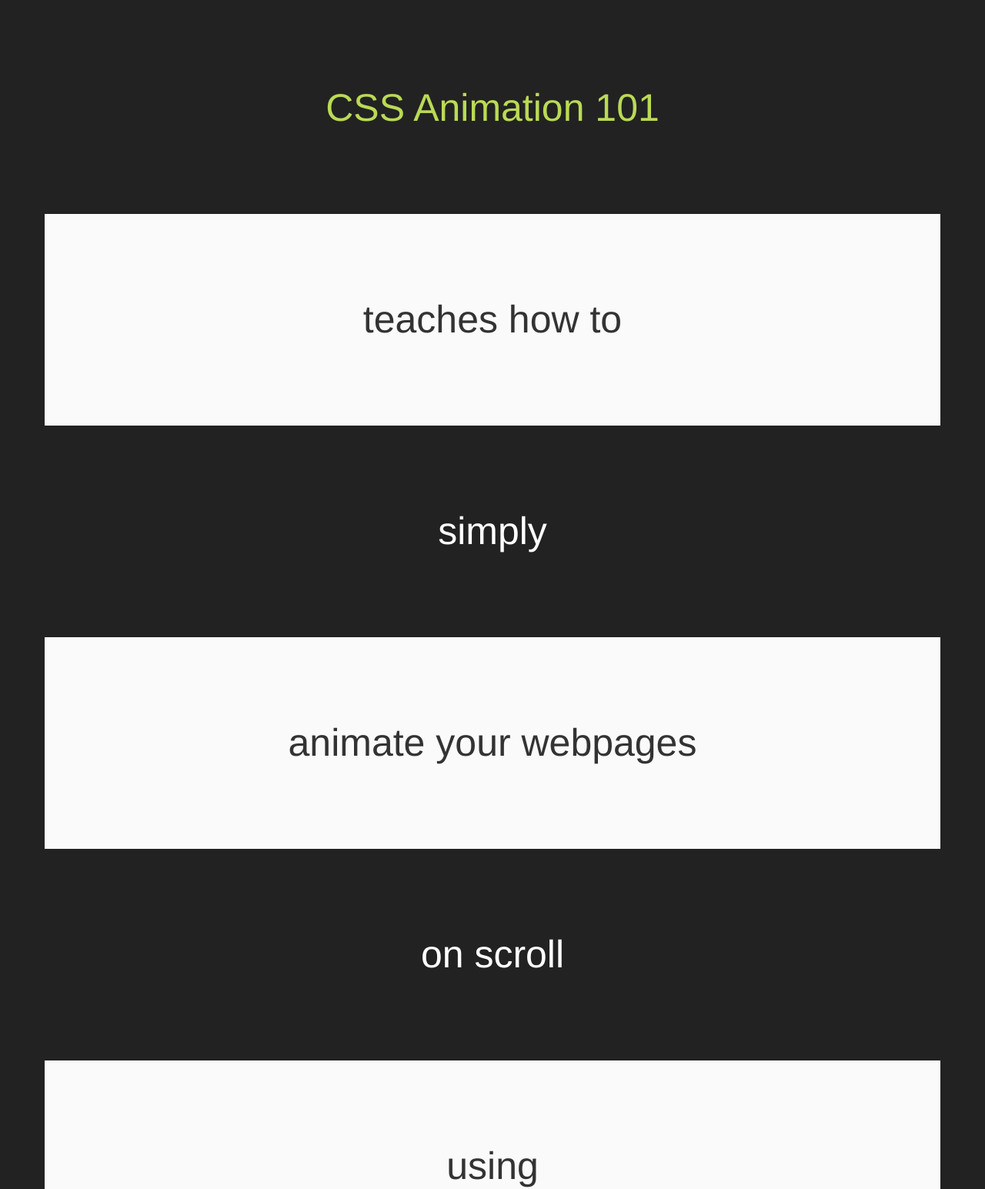
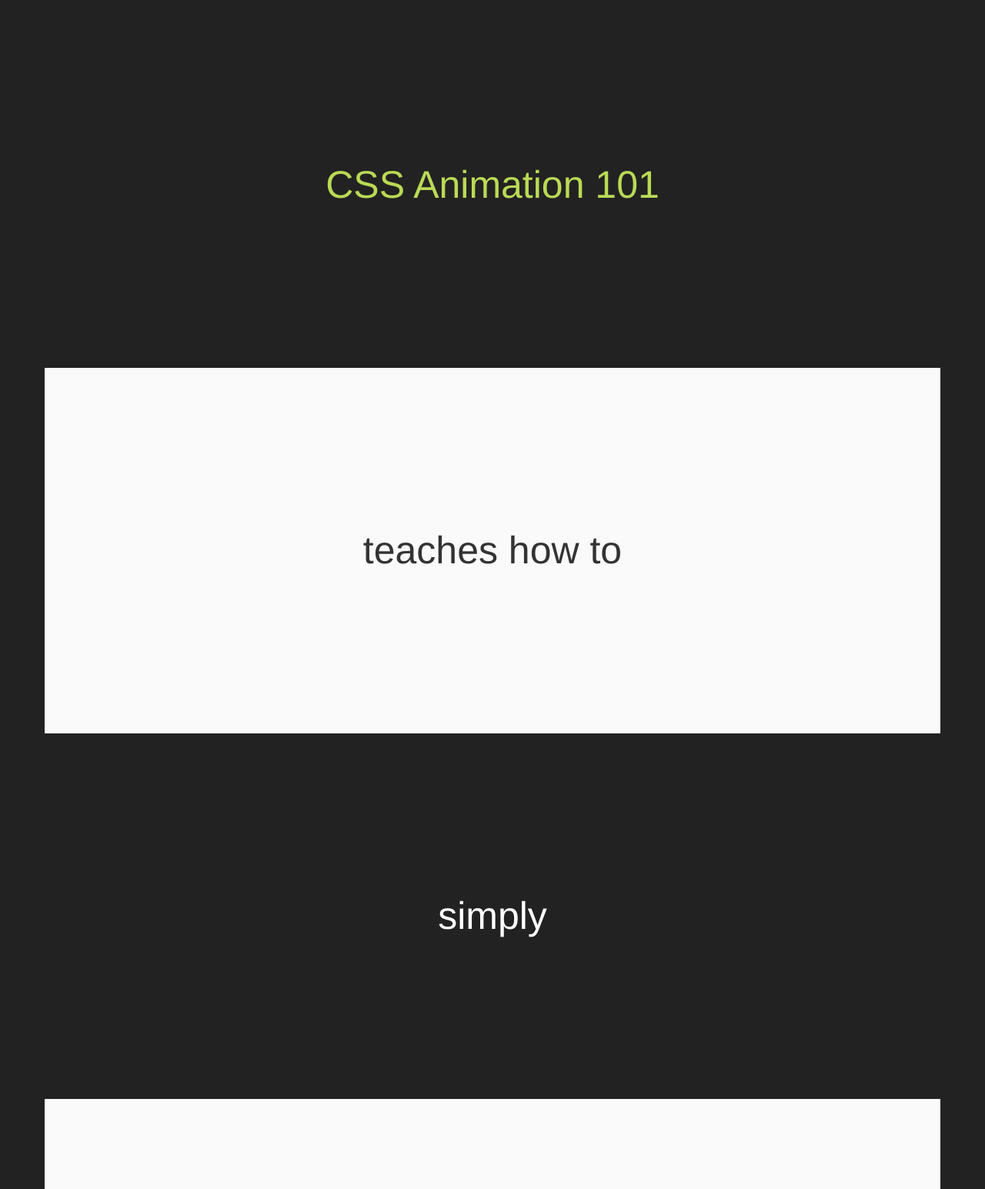
Before and after one commit to agiannastasio/CSSAnimation101, a plain HTML site: page index.html in a window 1280 px wide. Shown: the part 55-1600 px from the top of the page at 77% size. Drawn offline with Linux system fonts and the light colour scheme.

Commit message:
Block, animation delay

```diff
--- a/index.html
+++ b/index.html
@@ -16,17 +16,15 @@
 			background-color: #fafafa;
 			color: #333;
 		}
+		.block {
+			padding: 4rem 0;
+		}
+		.block:nth-child(odd){
+			background-color: #222;
+			color: #fff;
+		}
 		span {
 			display: block;
-			padding: 2rem 0;
-		}
-		span:first-child {
-			margin-top: 0;
-			padding-top: 2rem;
-		}
-		span:nth-child(odd){
-			background-color: #222;
-			color: #fff;
 		}
 		a {
 			color: #bada55;
@@ -35,15 +33,33 @@
 	</style>
 </head>
 <body>
-		<span data-wow-delay="1s" class="wow zoomIn"><a href="https://cssanimation.rocks/courses/animation-101/">CSS Animation 101</a></span>
-		<span data-wow-delay="1s" class="wow zoomInDown">teaches how to</span>
-		<span data-wow-delay="1s" class="wow rotateIn">simply</span>
-		<span data-wow-delay="1s" class="wow fadeInUp">animate your webpages</span>
-		<span data-wow-delay="1s" class="wow bounce">on scroll</span>
-		<span data-wow-delay="1s" class="wow zoomIn">using</span>
-		<span data-wow-delay="1s" class="wow jackInTheBox"><a href="https://github.com/matthieua/WOW">wow.js</a></span>
-		<span data-wow-delay="1s" class="wow swing">and</span>
-		<span data-wow-delay="1s" class="wow rotateIn"><a href="https://daneden.github.io/animate.css/">animate.css</a></span>
+		<div class="block">
+			<span data-wow-delay=".3s" class="wow zoomIn"><a href="https://cssanimation.rocks/courses/animation-101/">CSS Animation 101</a></span>
+		</div>
+		<div class="block">
+			<span data-wow-delay=".3s" class="wow zoomInDown">teaches how to</span>
+		</div>
+		<div class="block">
+			<span data-wow-delay=".3s" class="wow rotateIn">simply</span>
+		</div>
+		<div class="block">
+			<span data-wow-delay=".3s" class="wow fadeInUp">animate your webpages</span>
+		</div>
+		<div class="block">
+			<span data-wow-delay=".3s" class="wow bounce">on scroll</span>
+		</div>
+		<div class="block">
+			<span data-wow-delay=".3s" class="wow zoomIn">using</span>
+		</div>
+		<div class="block">
+			<span data-wow-delay=".3s" class="wow jackInTheBox"><a href="https://github.com/matthieua/WOW">wow.js</a></span>
+		</div>
+		<div class="block">
+			<span data-wow-delay=".3s" class="wow swing">and</span>
+		</div>
+		<div class="block">
+			<span data-wow-delay=".3s" class="wow rotateIn"><a href="https://daneden.github.io/animate.css/">animate.css</a></span>
+		</div>
 		<script src="wow.min.js"></script>
 		<script>
     	new WOW().init();
```
